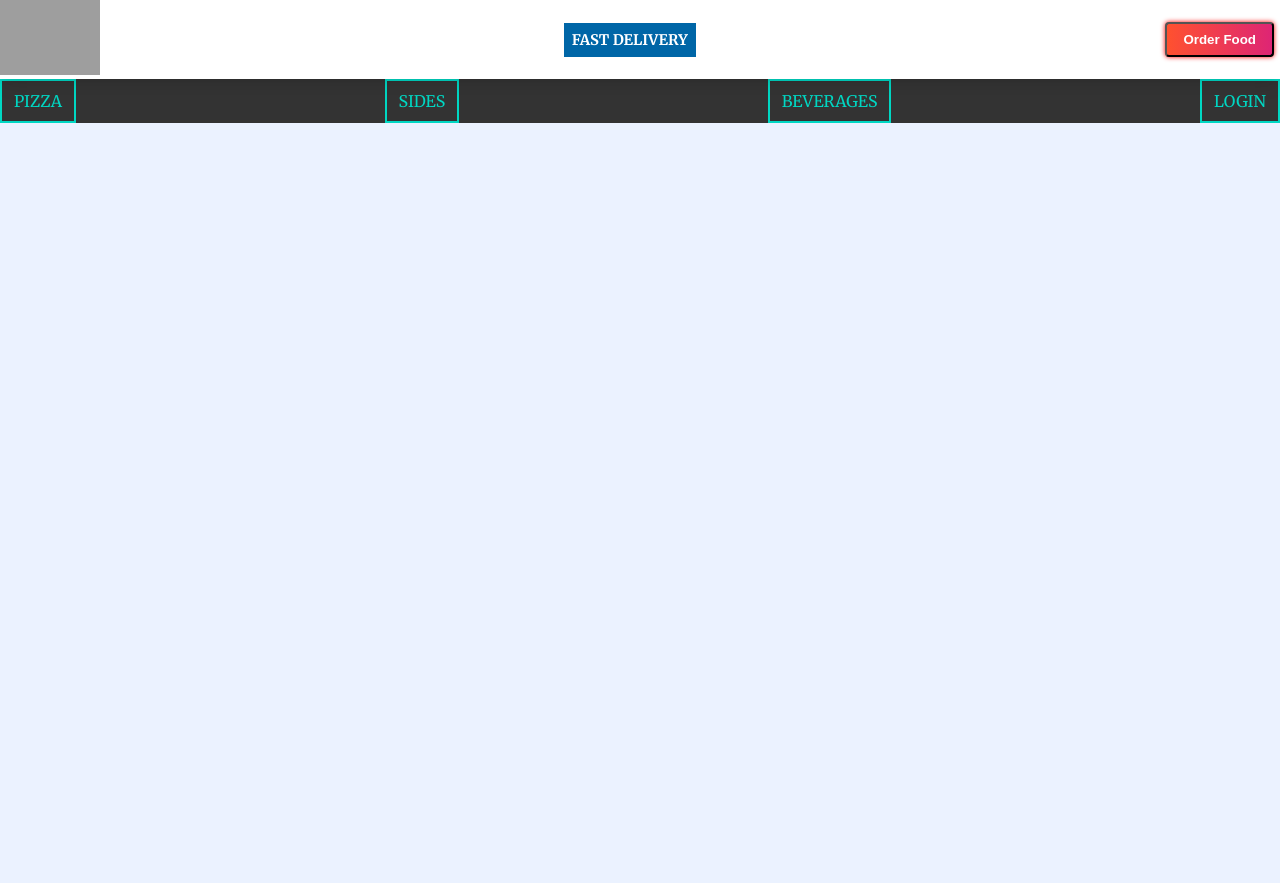
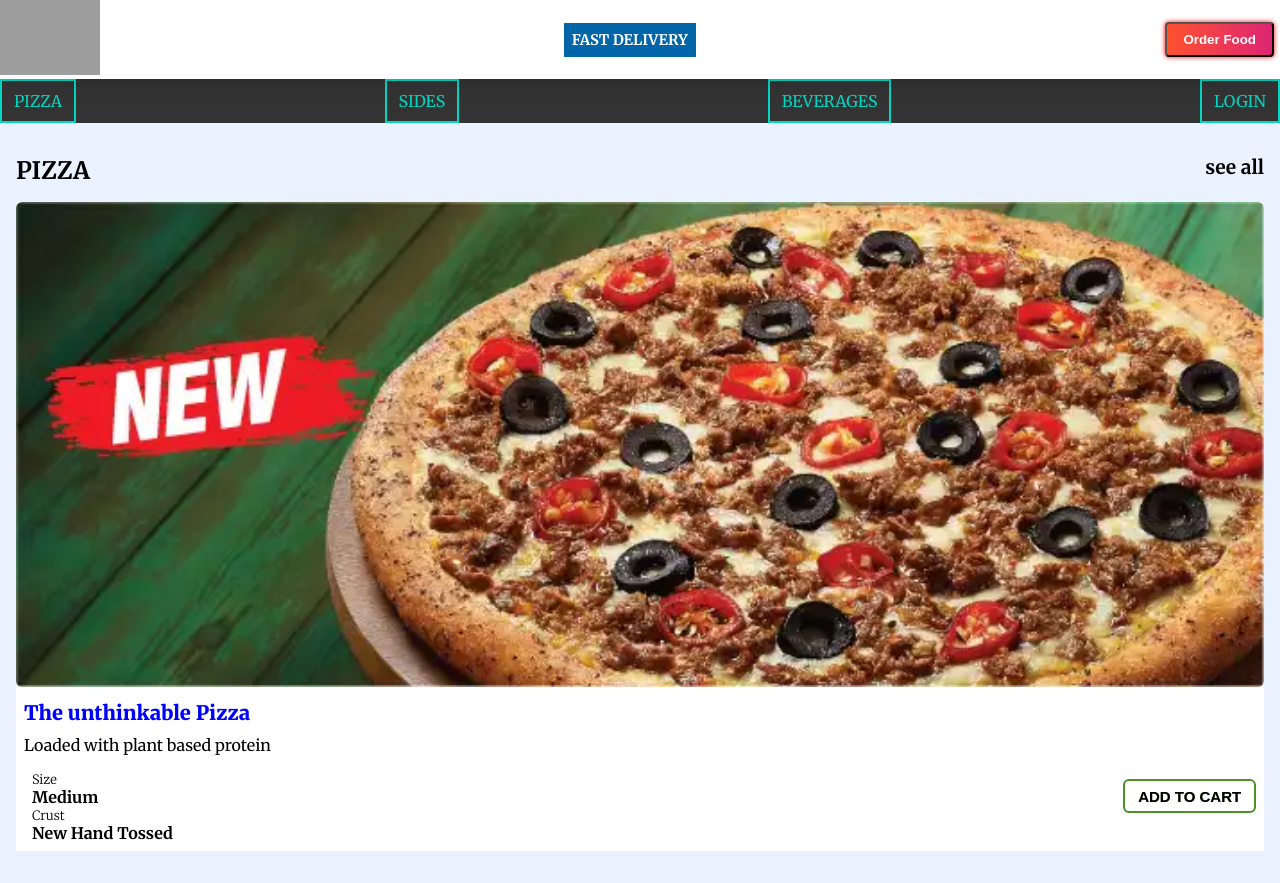
Before and after one commit to shirishkulkarni35/tomato-food_order_website, a plain HTML site: page index.html in a window 1280 px wide. Before the commit the page ends 800 px from the top, so only its background shows below. Drawn offline with Linux system fonts and the light colour scheme; grey boxes are pictures that could not be loaded.

Commit message:
first commit

```diff
--- a/index.html
+++ b/index.html
@@ -33,5 +33,41 @@
         </ul>
       </nav>
     </header>
+    <main class="container">
+      <section class="pizza__list__container">
+        <div class="pizza__list__title">
+          <h1 class="pizza_title__pizza">PIZZA</h1>
+          <h1 class="pizza__title__seeall">see all</h1>
+        </div>
+        <div class="pizza__card__list__container">
+          <div class="pizza__card__list">
+            <div class="pizza__card">
+              <img src="./assets/unthinkable.jpg" class="pizza__card__image">
+              <div class="pizza__desc__container">
+                <div class="pizza__title">The unthinkable Pizza</div>
+                <div class="pizza__desc">
+                  <p>Loaded with plant based protein</p>
+                </div>
+                <div class="pizza__properties__conatainer">
+                  <div class="pizza__properties__items__container">
+                    <div class="pizza__size__container">
+                      <p class="pizza__size__title">Size</p>
+                      <h5 class="pizza__size__property">Medium</h5>
+                    </div>
+                    <div class="pizza__crust__container">
+                      <p class="pizza__crust__title">Crust</p>
+                      <h5 class="pizza__crust__property">New Hand Tossed</h5>
+                    </div>
+                  </div>
+                  <div class="add__to__cart">
+                    <button class="add__to__cart__button">ADD TO CART</button>
+                  </div>
+                </div>
+              </div>
+            </div>
+          </div>
+        </div>
+      </section>
+    </main>
   </body>
 </html>
--- a/styles.css
+++ b/styles.css
@@ -89,3 +89,90 @@ li a:active{
   box-shadow: 0 0 6px 0 #00d7c3 inset, 0 0 12px 1px #00d7c3;
   border: 1px solid #00d7c3;
 }
+.container{
+  padding: 0px 16px;
+  margin: 2rem 0;
+}
+.pizza__list__title{
+  display: flex;
+  justify-content: space-between;
+}
+.pizza__title__seeall{
+  font-size:1.2rem;
+  display: block;
+  align-items:center;
+
+}
+.pizza_title__pizza{
+  align-items: center;
+}
+.pizza__card__list{
+  width: 100%;
+  margin-top: 1rem;
+}
+.pizza__card{
+  background-color: white;
+  margin-top: 1rem;
+}
+.pizza__card__image{
+  width: 100%;
+  border-radius: 6px;
+}
+.pizza__desc__container{
+  padding-top: 0.5rem;
+  padding-left: 0.5rem;
+}
+.pizza__title{
+  font-size: 1.25rem;
+  line-height: 1.75rem;
+  color: blue;
+  font-weight: 900;
+}
+.pizza__desc{
+  margin-top: 0.5rem;
+}
+.pizza__properties__conatainer{
+  margin-top: 0.5rem;
+  display:flex;
+  justify-content: space-between;
+  padding: 0.5rem;
+}
+.pizza__properties__items__container{
+  display: flex;
+  flex-direction: column;
+}
+.pizza__size__title{
+  font-size: 0.8rem;
+  font-weight: 200;
+}
+.pizza__size__property{
+  font-size: 1rem;
+  font-weight: 900rem;
+
+}
+.pizza__crust__title{
+  font-size: 0.8rem;
+  font-weight: 200;
+}
+.pizza__crust__property{
+  font-size: 1rem;
+  font-weight: 900rem;
+}
+.add__to__cart{
+  float: left;
+  margin-top: 0.5rem;
+}
+.add__to__cart__button{
+background-color:#ffff;
+border-radius:6px;
+border:2px solid #4b8f29;
+display:inline-block;
+cursor:pointer;
+color:#green;
+font-family:Arial;
+font-size:15px;
+font-weight:bold;
+padding: 0.4rem 0.8rem;
+text-decoration:none;
+text-shadow:0px 0px 0px #5b8a3c;
+}
```
Also changed, not shown: assets/unthinkable.jpg (added).
